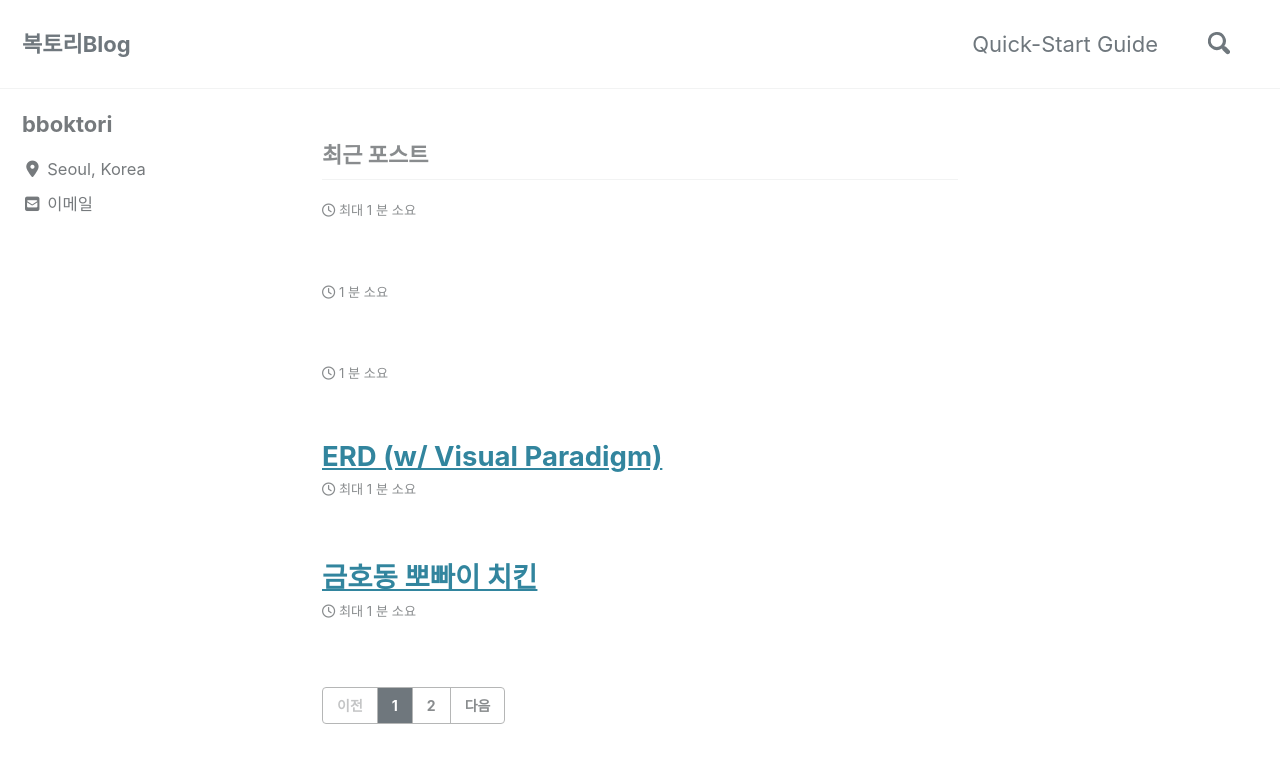
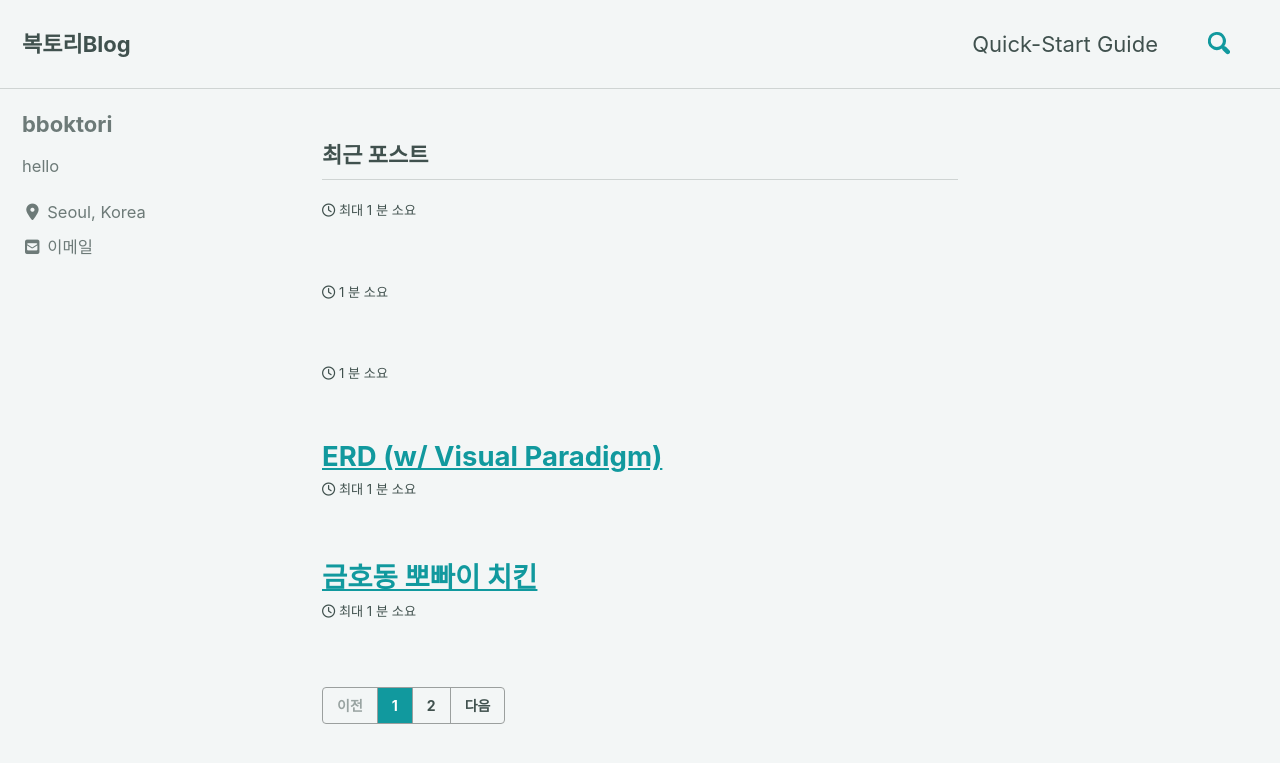
Before and after one commit to bboktori/bboktori.github.io, a Jekyll site: the page built from index.html, in a window 1280 px wide and 900 px high. Shown: the top 763 px of the window. Built offline with Jekyll 4.4.1, drawn with Linux system fonts in a browser that asks for light colours; cached includes are drawn as plain includes; nearby versions of some CDN libraries; the list of posts is cut into pages by our own code.

Commit message:
Update _config.yml
update _config.yml

```diff
--- a/_config.yml
+++ b/_config.yml
@@ -1,6 +1,6 @@
-# theme                 : "minimal-mistakes-jekyll"
+theme                   : "minimal-mistakes-jekyll"
 # remote_theme          : "mmistakes/minimal-mistakes"
-minimal_mistakes_skin   : "default" #"air", "aqua", "contrast", "dark", "dirt", "neon", "mint", "plum", "sunrise"
+minimal_mistakes_skin   : "mint" # "default", "air", "aqua", "contrast", "dark", "dirt", "neon", "mint", "plum", "sunrise"
 
 # Site Settings
 locale                   : "ko-KR"
@@ -11,7 +11,7 @@ name                     : "bboktori"
 description              : "Tech/Study/Day"
 url                      : https://bboktori.github.io
 baseurl                  :
-repository               : # GitHub username/repo-name e.g. "mmistakes/minimal-mistakes"
+repository               : bboktori/bboktori.github.io
 teaser                   : # path of fallback teaser image, e.g. "/assets/images/500x300.png"
 logo                     : # path of logo image to display in the masthead, e.g. "/assets/images/88x88.png"
 masthead_title           : # overrides the website title displayed in the masthead, use " " for no title
@@ -97,9 +97,9 @@ analytics:
 author:
   name             : "bboktori"
   avatar           : # path of avatar image, e.g. "/assets/images/bio-photo.jpg"
-  bio              : ""
+  bio              : "hello"
   location         : "Seoul, Korea"
-  email            : bboktori.@gmail.com
+  email            : bboktori@gmail.com
   links:
     - label: "Email"
       icon: "fas fa-fw fa-envelope-square"
```
